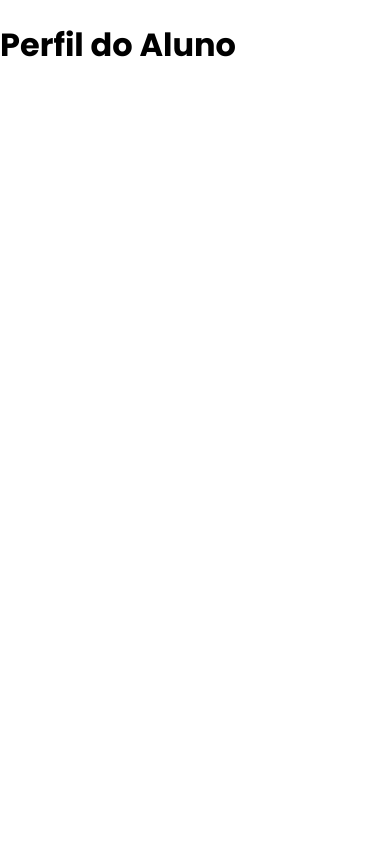
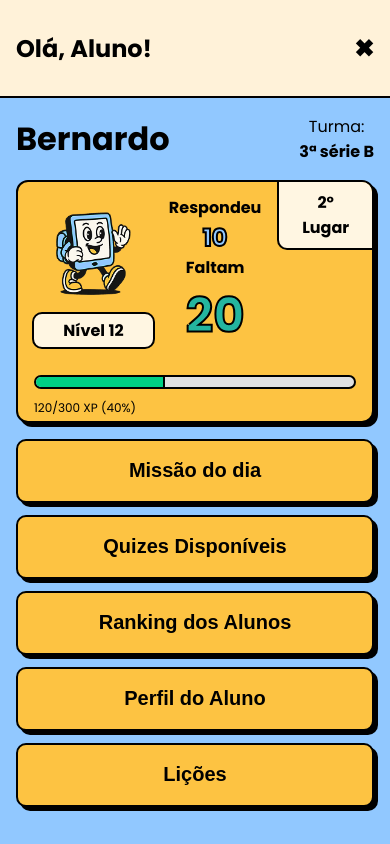
Before and after one commit to BernardoS/responde-ai, a React (Vite) app: page /aluno/perfil in a window 390 px wide. Built offline with nearby package versions, Linux system fonts and the light colour scheme.

Commit message:
Tela do Aluno Mobile

```diff
--- /dev/null
+++ b/src/pages/StudentProfile/index.tsx
@@ -0,0 +1,77 @@
+import {
+    Button,
+    Card,
+    Container,
+    Level,
+    MascotContainer,
+    MascotImage,
+    ProfileBody,
+    ProfileHeader,
+    RankingContainer,
+    StatusContainer,
+    StatusText,
+    StudentInfo,
+    StudentStatus,
+    XPBar,
+    XPProgress,
+    XPText
+} from "./style";
+import StudentMascot from "../../assets/student-mascot.png";
+
+
+const AreaAluno = () => {
+    return (
+        <Container>
+            <ProfileHeader>
+                <span>Olá, Aluno!</span>
+                <span>✖</span>
+            </ProfileHeader>
+            <ProfileBody>
+                <StudentInfo>
+                    <h2>Bernardo</h2>
+                    <p>Turma:<br /> <strong>3ª série B</strong></p>
+                </StudentInfo>
+
+
+                <Card>
+
+                    <StudentStatus>
+                        <MascotContainer>
+                            <MascotImage src={StudentMascot} alt="Mascote do estudante" />
+                            <Level>Nível 12</Level>
+                        </MascotContainer>
+                        <StatusContainer>
+                            <StatusText>
+                                Respondeu
+                                <br />
+                                <b className="awnsered" >10</b>
+                            </StatusText>
+                            <StatusText>Faltam
+                                <br />
+                                <b className="missing" >
+                                    20
+                                </b>
+                            </StatusText>
+                        </StatusContainer>
+                        <RankingContainer>
+                            <span>2º Lugar</span>
+                        </RankingContainer>
+                    </StudentStatus>
+                    <XPBar>
+                        <XPProgress />
+                    </XPBar>
+                    <XPText>120/300 XP (40%)</XPText>
+                </Card>
+
+                <Button>Missão do dia</Button>
+                <Button>Quizes Disponíveis</Button>
+                <Button>Ranking dos Alunos</Button>
+                <Button>Perfil do Aluno</Button>
+                <Button>Lições</Button>
+            </ProfileBody>
+
+        </Container>
+    );
+};
+
+export default AreaAluno;
--- /dev/null
+++ b/src/pages/StudentProfile/style.tsx
@@ -0,0 +1,173 @@
+import styled from "styled-components";
+
+export const Container = styled.div`
+  background-color: #91C8FF;
+  min-height: 100dvh;
+`;
+
+export const ProfileHeader = styled.div`
+    display: flex;
+    justify-content: space-between;
+    align-items: center;
+    background-color: #fff2d9;
+    padding: 16px;
+    font-weight: bold;
+    font-size: 18px;
+    border-bottom: 2px solid #000000;
+    min-height: 64px;
+    span{
+        font-size: 24px;
+        font-weight: bold;
+    }
+`;
+
+export const ProfileBody = styled.div`
+    display: flex;
+    padding: 16px;
+    flex-direction: column;
+`
+
+export const StudentInfo = styled.div`
+  display: flex;
+  flex-direction:row;
+  justify-content: space-between;
+  align-items: center;
+  flex-wrap: wrap;
+  h2{
+    font-size: 32px;
+    font-weight: bold;
+    margin:unset;
+  }
+  p{
+    text-align: center;
+    margin: unset;
+  }
+`
+
+export const Card = styled.div`
+  background-color: #FDC342;
+  border-radius: 12px;
+  margin: 16px 0;
+  box-shadow: 4px 4px 0px #000;
+  border: 2px solid #000000;
+`;
+
+export const StudentStatus = styled.div`
+  display: flex;
+  align-items: center;
+  justify-content: space-between;
+`;
+
+export const MascotContainer = styled.div`
+  display: flex;
+  align-items: center;
+  justify-content: center;
+  flex-direction: column;
+  margin: 16px;
+  width: 40%;
+`;
+
+export const StatusContainer = styled.div`
+  display: flex;
+  align-items: center;
+  justify-content: center;
+  flex-direction: column;
+  width: 30%;
+`;
+
+export const MascotImage = styled.img`
+    width: 75px;
+    transform: scaleX(-1);
+`;
+
+export const Level = styled.div`
+  background-color: #FFF6E2;
+  padding: 4px 12px;
+  border-radius: 10px;
+  margin-top: 8px;
+  font-weight: bold;
+  display: inline-block;
+  border: 2px solid #000000;
+  width: 80%;
+  text-align: center;
+`;
+
+export const StatusText = styled.p`
+  font-size: 16px;
+  font-weight: bold;
+  text-align: center;
+  margin: unset;
+
+  .awnsered{
+    font-size: 24px;
+    color: #91C8FF;
+    -webkit-text-stroke: 2px black;
+    margin: unset;
+  }
+  .missing{
+    font-size: 48px;
+    color:#24B59F;
+    -webkit-text-stroke: 2px black;
+    margin: unset;
+  }
+
+`
+
+export const XPBar = styled.div`
+  background-color: #e0e0e0;
+  height: 10px;
+  border-radius: 10px;
+  overflow: hidden;
+  border: 2px solid #000000;
+  margin: 10px 16px;
+`;
+
+export const XPProgress = styled.div`
+  background-color: #00d084;
+  width: 40%;
+  height: 100%;
+  border-right: 2px solid #000000;
+`;
+
+export const XPText = styled.div`
+  font-size: 12px;
+  margin: 4px 16px;
+
+`
+
+export const Button = styled.button`
+  background-color: #FDC342;
+  color: black;
+  font-weight: bold;
+  font-size: 20px;
+  font-weight: 800;
+  width: 100%;
+  padding: 12px;
+  margin-bottom: 12px;
+  border: none;
+  border-radius: 10px;
+  box-shadow: 4px 4px 0px #000;
+  cursor: pointer;
+  border: 2px solid #000000;
+  height: 64px;
+  &:hover {
+    background-color: #ffd966;
+  }
+`;
+
+export const RankingContainer = styled.div`
+    display: flex;
+    background-color: #FFF6E2;
+    align-self: flex-start;
+    padding: 8px 16px;
+    box-sizing: border-box;
+    border-top-right-radius: 10px;
+    border-bottom-left-radius: 10px;
+    border-left: 2px solid #000000;
+    border-bottom: 2px solid #000000;
+    width: 30%;
+    overflow: hidden;
+    text-align: center;
+    font-weight: bold;
+    margin-left: 16px;
+`
--- a/src/routes/MainRouter.tsx
+++ b/src/routes/MainRouter.tsx
@@ -1,5 +1,6 @@
 import { BrowserRouter as Router, Routes, Route } from "react-router-dom";
 import Home from "../pages/Home/index.tsx";
+import StudentProfile from "../pages/StudentProfile/index.tsx";
 
 
 function MainRouter() {
@@ -18,7 +19,7 @@ function MainRouter() {
         <Route path="/professor/alunos-turmas" element={<h1>Alunos e turmas</h1>} />
 
         {/* Fluxo do aluno */}
-        <Route path="/aluno/perfil" element={<h1>Perfil do Aluno</h1>} />
+        <Route path="/aluno/perfil" element={<StudentProfile/>} />
         <Route path="/aluno/quizzes" element={<h1>Quizzes Disponíveis</h1>} />
         <Route path="/aluno/quiz/:id" element={<h1>Quiz</h1>} />
         <Route path="/aluno/quiz/:id/resultado" element={<h1>Quiz Resultado</h1>} />
```
